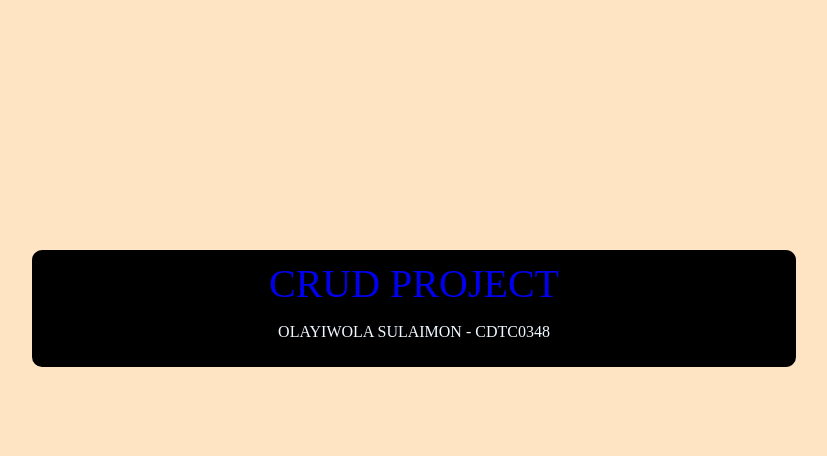
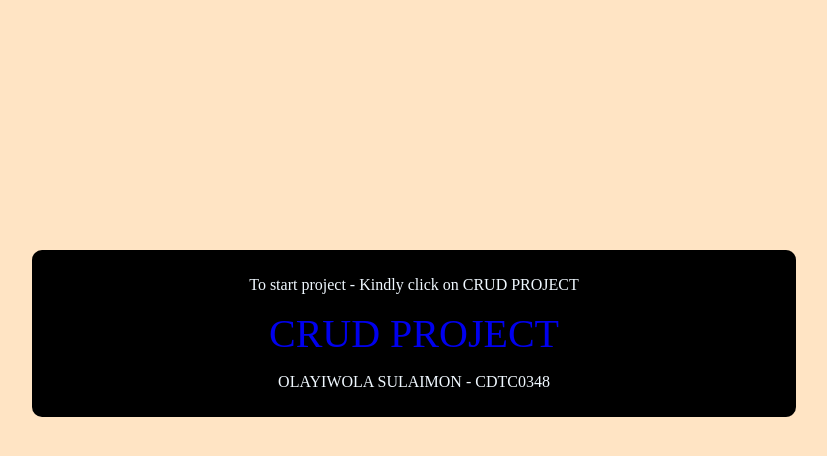
Before and after one commit to Solayiwo/CRUD-PROJECT, a Django app: page / in a window 1280 px wide. Shown: the top 456 px of the page, without its empty margins (226-1053 px from the left). Run offline with Django 4.2, Linux system fonts and the light colour scheme.

Commit message:
Template modified

```diff
--- a/record_manager/templates/index.html
+++ b/record_manager/templates/index.html
@@ -8,6 +8,7 @@
     <body style="background-color: bisque;">
         <div style="background-color: black; text-align: center; margin: 250px; padding: 10px; border-radius: 10px;"
         title="click on CRUD PROJECT">
+            <p style="color: aliceblue;">To start project - Kindly click on CRUD PROJECT </p>
             <a href="records/" style=" font-size: 40px; text-decoration: none;" >CRUD PROJECT</a>
             <p style="color: aliceblue;">OLAYIWOLA SULAIMON - CDTC0348</p>
         </div>
```
